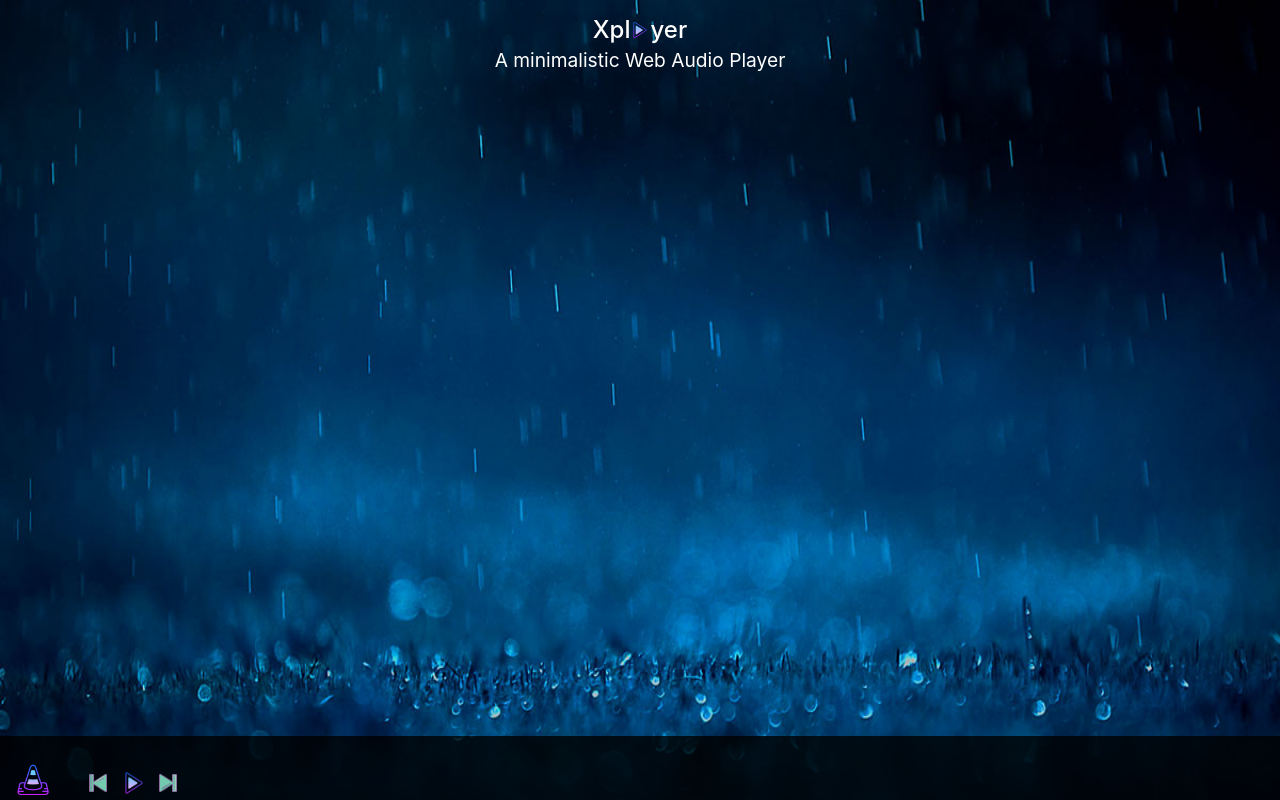
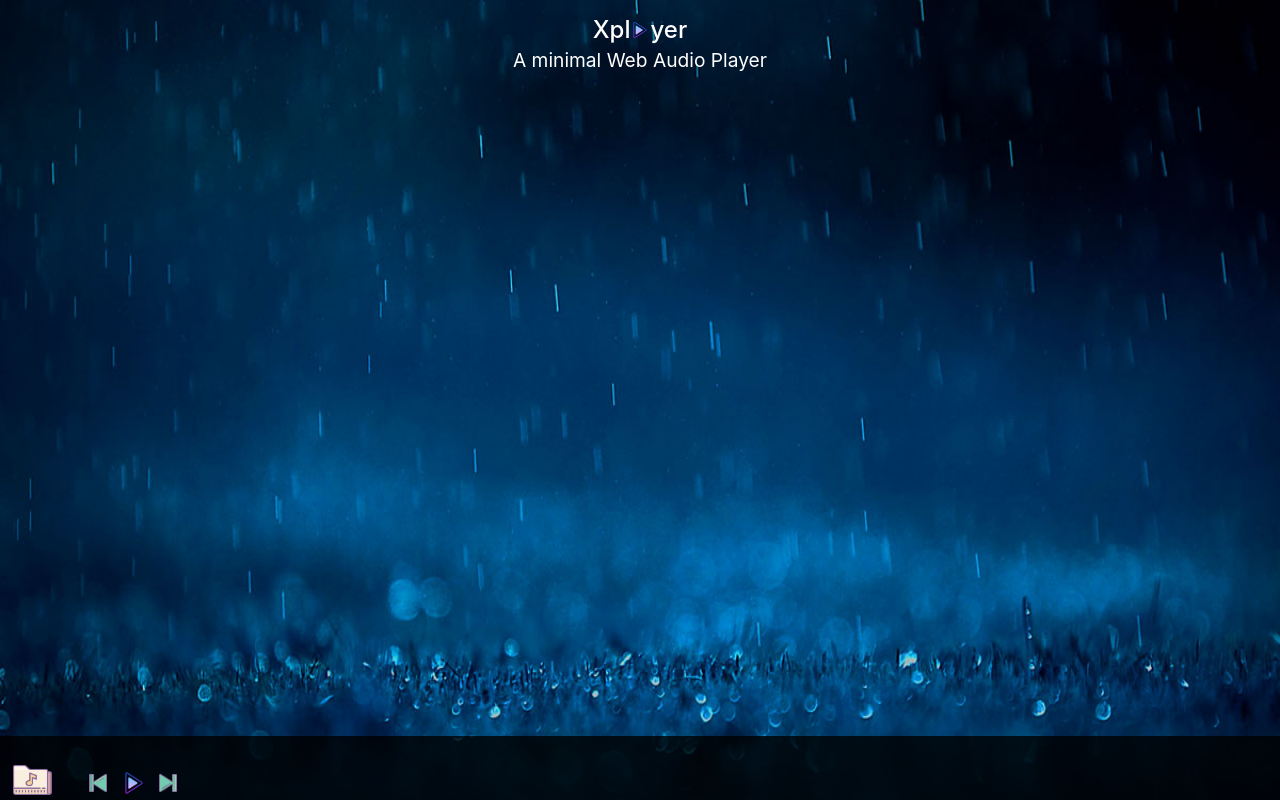
Before and after one commit to ejiroghene15/Xplayer, a plain HTML site: page xplayer.html in a window 1280 px wide. Drawn offline with Linux system fonts and the light colour scheme; files whose address does not match are found by name.

Commit message:
added an upload icon

```diff
--- a/xplayer.html
+++ b/xplayer.html
@@ -25,11 +25,11 @@
                 ><img src="./assets/imgs/play.png" height="20" width="20"/></span
               >yer
             </center>
-            <center><small>A minimalistic Web Audio Player</small></center>
+            <center><small>A minimal Web Audio Player</small></center>
           </h4>
         </div>
         <section id="playlist" class="pt-2 float-left mt-4">
-          <div class="wrapper">
+          <div>
             <input type="file" id="music" multiple />
             <ul id="song-list" class="w-100 pt-2 px-2 m-0 mb-4"></ul>
           </div>
@@ -41,7 +41,7 @@
             </figcaption>
             <p class=" m-0 mt-2">
               <img
-                src="./assets/imgs/vlc.png"
+                src="./assets/imgs/folder2.png"
                 id="upload"
                 height="40"
                 width="40"
```
